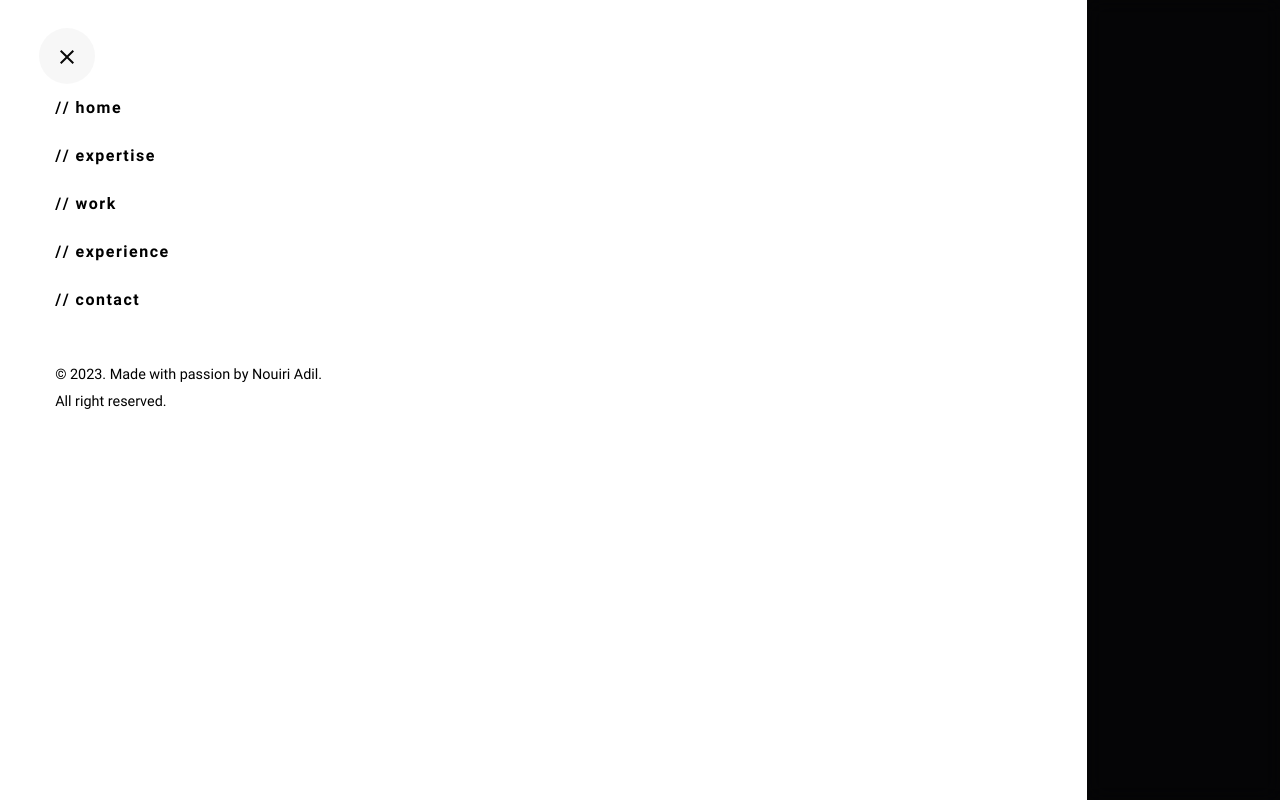
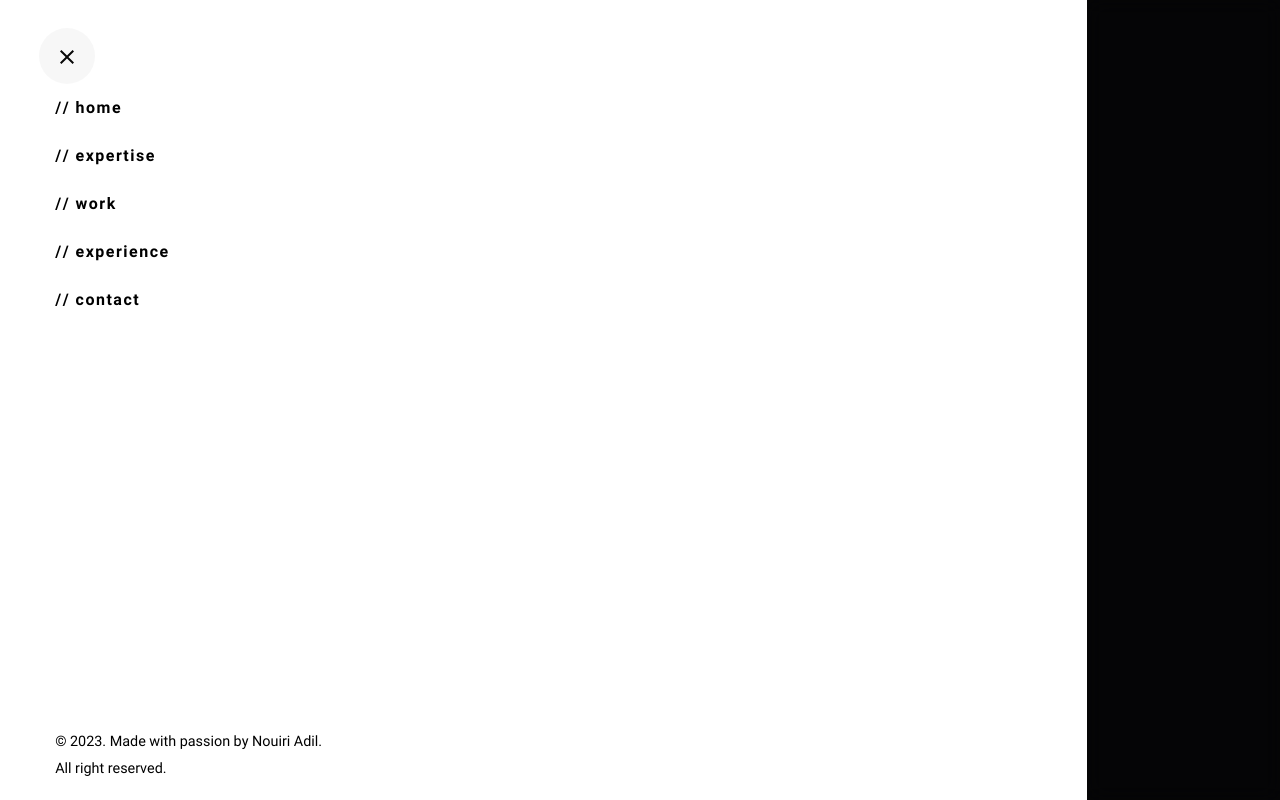
Before and after one commit to AdilNouiri/adilnouiri.github.io, a React (Create React App) app: page / in a window 1280 px wide. Both pictures are taken after a click on the element 80 px from the left and 67 px from the top of the page. Shown: the top 800 px of the page. Built offline with nearby package versions, Linux system fonts and the light colour scheme.

Commit message:
[FIX] SideNavbar

```diff
--- a/src/components/Navbar/SideNavbar.jsx
+++ b/src/components/Navbar/SideNavbar.jsx
@@ -1,6 +1,7 @@
 import { Grid } from '@mui/material';
 import CloseIcon from '@mui/icons-material/Close';
 import { useState } from 'react';
+import { useEffect } from 'react';
 import ScrollToComponent from '../../Utils/ScrollToComponent';
 
 const LeftSide = ({ closeSideNavbar}) => {
@@ -81,12 +82,13 @@ const LeftSide = ({ closeSideNavbar}) => {
           </Grid>
         ))
       }
-      <Grid item style={{ paddingTop: '50px' }}>
+      <Grid item style={{ flexGrow: 1 }} />
+      <Grid item style={{ paddingBottom: '0px' }}>
         <span style={creditText}>
           © 2023. Made with passion by Nouiri Adil.
         </span>
       </Grid>
-      <Grid item style={{ marginTop: '-20px' }}>
+      <Grid item style={{ marginTop: '-20px', paddingBottom: '20px' }}>
         <span style={creditText}>All right reserved.</span>
       </Grid>
     </Grid >
@@ -110,6 +112,14 @@ const RightClickableSide = ({ closeSideNavbar }) => {
 }
 
 const SideNavbar = ({ setIsOpenMenu }) => {
+
+  useEffect(() => {
+    document.body.style.overflow = 'hidden';
+
+    return () => {
+      document.body.style.overflow = '';
+    };
+  }, []);
 
   const closeSideNavbar = () => {
     setTimeout(() => {
```
